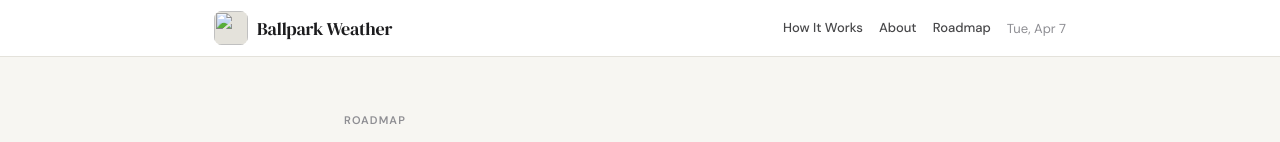
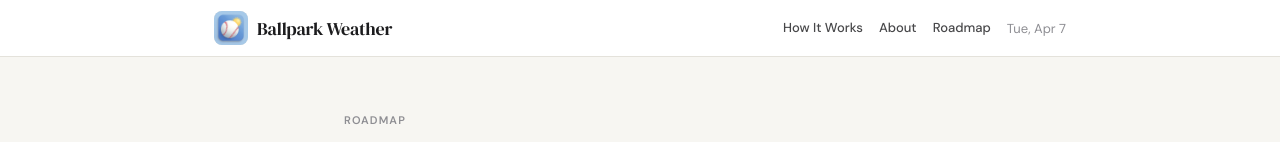
Before and after one commit to jmabeebiz/ballpark-weather, a website: page roadmap.html in a window 1280 px wide. Shown: the top 142 px of the page. Drawn offline with Linux system fonts and the light colour scheme.

Commit message:
Update roadmap.html

```diff
--- a/roadmap.html
+++ b/roadmap.html
@@ -240,7 +240,7 @@ footer {
 <header>
   <div class="header-inner">
     <a class="logo" href="/">
-      <div class="logo-mark"><img src="ballparkweathericon.webp" style="width:100%;height:100%;object-fit:cover;display:block;"></div>
+      <div class="logo-mark"><img src="ballpark-weather-icon.webp" style="width:100%;height:100%;object-fit:cover;display:block;"></div>
       <span class="logo-text">Ballpark Weather</span>
     </a>
     <div class="header-right">
```
